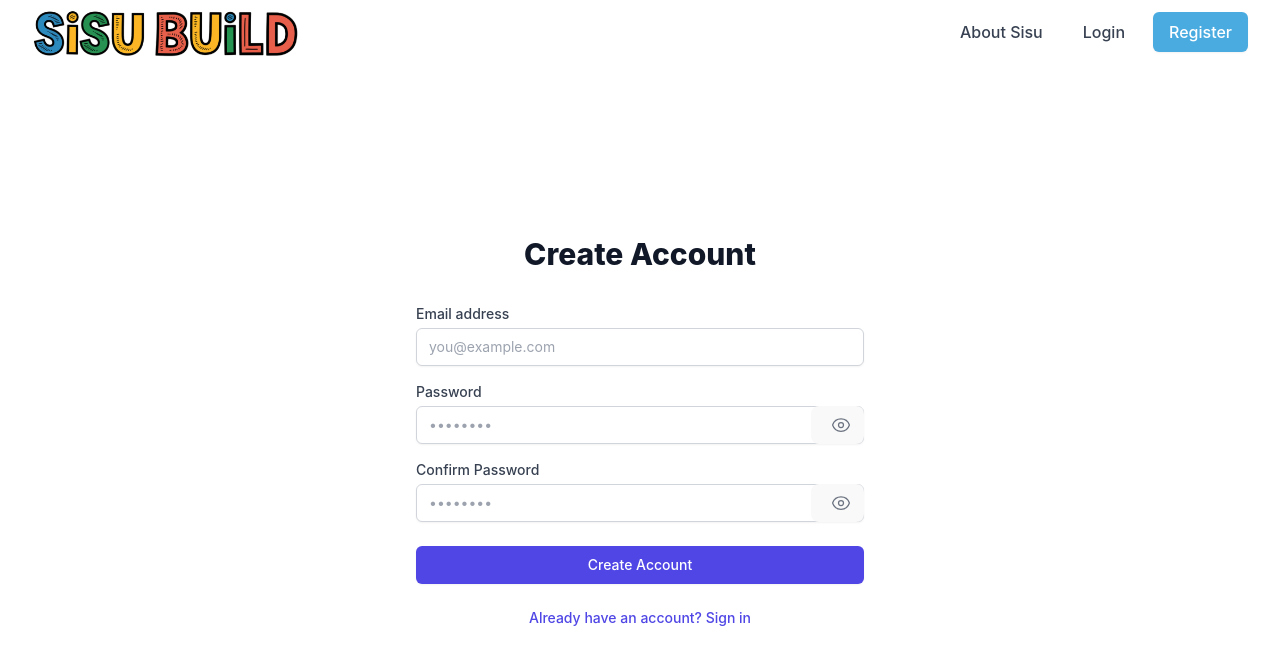
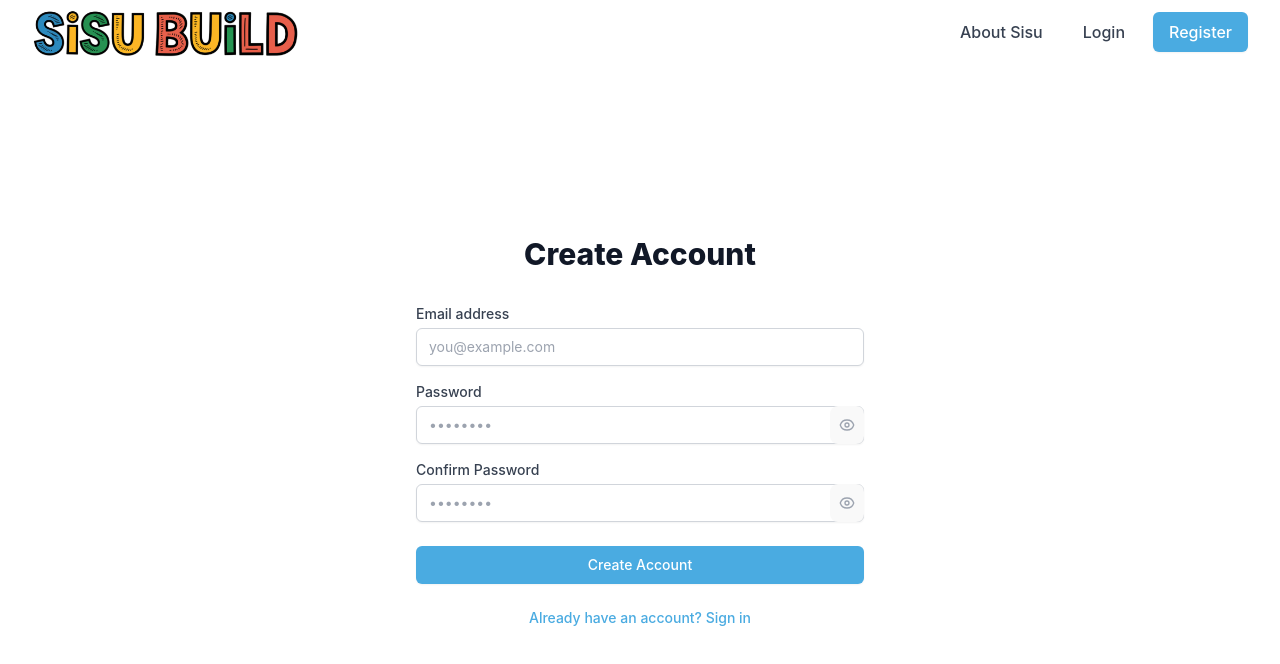
Before and after one commit to mrzacsmith/hack-a-lot, a React (Vite) app: page /register in a window 1280 px wide. Shown: the top 664 px of the page. Built offline with nearby package versions, Linux system fonts and the light colour scheme; no server answers.

Commit message:
👍 IMPROVE: update auth landing

```diff
--- a/src/components/PasswordReset.jsx
+++ b/src/components/PasswordReset.jsx
@@ -78,7 +78,7 @@ const PasswordReset = () => {
               required
               value={email}
               onChange={(e) => setEmail(e.target.value)}
-              className="mt-1 block w-full px-3 py-2 border border-gray-300 rounded-md shadow-sm text-gray-900 bg-white placeholder-gray-400 focus:outline-none focus:ring-indigo-500 focus:border-indigo-500 sm:text-sm"
+              className="mt-1 block w-full px-3 py-2 border border-gray-300 rounded-md shadow-sm text-gray-900 bg-white placeholder-gray-400 focus:outline-none focus:ring-sisu-blue focus:border-sisu-blue sm:text-sm"
               placeholder="you@example.com"
             />
           </div>
@@ -88,8 +88,8 @@ const PasswordReset = () => {
               type="submit"
               disabled={loading}
               className={`w-full flex justify-center py-2 px-4 border border-transparent rounded-md shadow-sm text-sm font-medium text-white ${loading
-                ? 'bg-indigo-400 cursor-not-allowed'
-                : 'bg-indigo-600 hover:bg-indigo-700 focus:outline-none focus:ring-2 focus:ring-offset-2 focus:ring-indigo-500'
+                ? 'bg-sisu-blue/70 cursor-not-allowed'
+                : 'bg-sisu-blue hover:bg-sisu-blue-dark focus:outline-none focus:ring-2 focus:ring-offset-2 focus:ring-sisu-blue transition-colors duration-200'
                 }`}
             >
               {loading ? (
@@ -107,10 +107,10 @@ const PasswordReset = () => {
           </div>
 
           <div className="flex items-center justify-between text-sm">
-            <Link to="/login" className="font-medium text-indigo-600 hover:text-indigo-500">
+            <Link to="/login" className="font-medium text-sisu-blue hover:text-sisu-blue-dark transition-colors duration-200">
               Back to Login
             </Link>
-            <Link to="/register" className="font-medium text-indigo-600 hover:text-indigo-500">
+            <Link to="/register" className="font-medium text-sisu-blue hover:text-sisu-blue-dark transition-colors duration-200">
               Create new account
             </Link>
           </div>
--- a/src/components/Register.jsx
+++ b/src/components/Register.jsx
@@ -107,7 +107,7 @@ const Register = ({ setIsAuthenticated }) => {
                 required
                 value={email}
                 onChange={(e) => setEmail(e.target.value)}
-                className="mt-1 block w-full px-3 py-2 border border-gray-300 rounded-md shadow-sm text-gray-900 bg-white placeholder-gray-400 focus:outline-none focus:ring-indigo-500 focus:border-indigo-500 sm:text-sm"
+                className="mt-1 block w-full px-3 py-2 border border-gray-300 rounded-md shadow-sm text-gray-900 bg-white placeholder-gray-400 focus:outline-none focus:ring-sisu-blue focus:border-sisu-blue sm:text-sm"
                 placeholder="you@example.com"
               />
             </div>
@@ -124,25 +124,28 @@ const Register = ({ setIsAuthenticated }) => {
                   required
                   value={password}
                   onChange={(e) => setPassword(e.target.value)}
-                  className="block w-full px-3 py-2 border border-gray-300 rounded-md shadow-sm text-gray-900 bg-white placeholder-gray-400 focus:outline-none focus:ring-indigo-500 focus:border-indigo-500 sm:text-sm pr-10"
+                  className="block w-full px-3 py-2 border border-gray-300 rounded-md shadow-sm text-gray-900 bg-white placeholder-gray-400 focus:outline-none focus:ring-sisu-blue focus:border-sisu-blue sm:text-sm"
                   placeholder="••••••••"
                 />
+                <div className="absolute inset-y-0 right-0 flex items-center">
                   <button
                     type="button"
-                  className="absolute inset-y-0 right-0 pr-3 flex items-center"
+                    className="px-2 text-gray-400 hover:text-gray-500 focus:outline-none"
                     onClick={() => setShowPassword(!showPassword)}
+                    tabIndex="-1"
                   >
                     {showPassword ? (
-                    <svg xmlns="http://www.w3.org/2000/svg" fill="none" viewBox="0 0 24 24" strokeWidth={1.5} stroke="currentColor" className="w-5 h-5 text-gray-500">
+                      <svg xmlns="http://www.w3.org/2000/svg" viewBox="0 0 24 24" fill="none" stroke="currentColor" className="w-4 h-4" strokeWidth="2">
                         <path strokeLinecap="round" strokeLinejoin="round" d="M3.98 8.223A10.477 10.477 0 001.934 12C3.226 16.338 7.244 19.5 12 19.5c.993 0 1.953-.138 2.863-.395M6.228 6.228A10.45 10.45 0 0112 4.5c4.756 0 8.773 3.162 10.065 7.498a10.523 10.523 0 01-4.293 5.774M6.228 6.228L3 3m3.228 3.228l3.65 3.65m7.894 7.894L21 21m-3.228-3.228l-3.65-3.65m0 0a3 3 0 10-4.243-4.243m4.242 4.242L9.88 9.88" />
                       </svg>
                     ) : (
-                    <svg xmlns="http://www.w3.org/2000/svg" fill="none" viewBox="0 0 24 24" strokeWidth={1.5} stroke="currentColor" className="w-5 h-5 text-gray-500">
+                      <svg xmlns="http://www.w3.org/2000/svg" viewBox="0 0 24 24" fill="none" stroke="currentColor" className="w-4 h-4" strokeWidth="2">
                         <path strokeLinecap="round" strokeLinejoin="round" d="M2.036 12.322a1.012 1.012 0 010-.639C3.423 7.51 7.36 4.5 12 4.5c4.638 0 8.573 3.007 9.963 7.178.07.207.07.431 0 .639C20.577 16.49 16.64 19.5 12 19.5c-4.638 0-8.573-3.007-9.963-7.178z" />
                         <path strokeLinecap="round" strokeLinejoin="round" d="M15 12a3 3 0 11-6 0 3 3 0 016 0z" />
                       </svg>
                     )}
                   </button>
+                </div>
               </div>
             </div>
             <div>
@@ -158,20 +161,22 @@ const Register = ({ setIsAuthenticated }) => {
                   required
                   value={confirmPassword}
                   onChange={(e) => setConfirmPassword(e.target.value)}
-                  className="block w-full px-3 py-2 border border-gray-300 rounded-md shadow-sm text-gray-900 bg-white placeholder-gray-400 focus:outline-none focus:ring-indigo-500 focus:border-indigo-500 sm:text-sm pr-10"
+                  className="block w-full px-3 py-2 border border-gray-300 rounded-md shadow-sm text-gray-900 bg-white placeholder-gray-400 focus:outline-none focus:ring-sisu-blue focus:border-sisu-blue sm:text-sm"
                   placeholder="••••••••"
                 />
+                <div className="absolute inset-y-0 right-0 flex items-center">
                   <button
                     type="button"
-                  className="absolute inset-y-0 right-0 pr-3 flex items-center"
+                    className="px-2 text-gray-400 hover:text-gray-500 focus:outline-none"
                     onClick={() => setShowConfirmPassword(!showConfirmPassword)}
+                    tabIndex="-1"
                   >
                     {showConfirmPassword ? (
-                    <svg xmlns="http://www.w3.org/2000/svg" fill="none" viewBox="0 0 24 24" strokeWidth={1.5} stroke="currentColor" className="w-5 h-5 text-gray-500">
+                      <svg xmlns="http://www.w3.org/2000/svg" viewBox="0 0 24 24" fill="none" stroke="currentColor" className="w-4 h-4" strokeWidth="2">
                         <path strokeLinecap="round" strokeLinejoin="round" d="M3.98 8.223A10.477 10.477 0 001.934 12C3.226 16.338 7.244 19.5 12 19.5c.993 0 1.953-.138 2.863-.395M6.228 6.228A10.45 10.45 0 0112 4.5c4.756 0 8.773 3.162 10.065 7.498a10.523 10.523 0 01-4.293 5.774M6.228 6.228L3 3m3.228 3.228l3.65 3.65m7.894 7.894L21 21m-3.228-3.228l-3.65-3.65m0 0a3 3 0 10-4.243-4.243m4.242 4.242L9.88 9.88" />
                       </svg>
                     ) : (
-                    <svg xmlns="http://www.w3.org/2000/svg" fill="none" viewBox="0 0 24 24" strokeWidth={1.5} stroke="currentColor" className="w-5 h-5 text-gray-500">
+                      <svg xmlns="http://www.w3.org/2000/svg" viewBox="0 0 24 24" fill="none" stroke="currentColor" className="w-4 h-4" strokeWidth="2">
                         <path strokeLinecap="round" strokeLinejoin="round" d="M2.036 12.322a1.012 1.012 0 010-.639C3.423 7.51 7.36 4.5 12 4.5c4.638 0 8.573 3.007 9.963 7.178.07.207.07.431 0 .639C20.577 16.49 16.64 19.5 12 19.5c-4.638 0-8.573-3.007-9.963-7.178z" />
                         <path strokeLinecap="round" strokeLinejoin="round" d="M15 12a3 3 0 11-6 0 3 3 0 016 0z" />
                       </svg>
@@ -180,18 +185,19 @@ const Register = ({ setIsAuthenticated }) => {
                 </div>
               </div>
             </div>
+          </div>
 
           <div>
             <button
               type="submit"
-              className="w-full flex justify-center py-2 px-4 border border-transparent rounded-md shadow-sm text-sm font-medium text-white bg-indigo-600 hover:bg-indigo-700 focus:outline-none focus:ring-2 focus:ring-offset-2 focus:ring-indigo-500"
+              className="w-full flex justify-center py-2 px-4 border border-transparent rounded-md shadow-sm text-sm font-medium text-white bg-sisu-blue hover:bg-sisu-blue-dark focus:outline-none focus:ring-2 focus:ring-offset-2 focus:ring-sisu-blue transition-colors duration-200"
             >
               Create Account
             </button>
           </div>
 
           <div className="text-sm text-center">
-            <Link to="/login" className="font-medium text-indigo-600 hover:text-indigo-500">
+            <Link to="/login" className="font-medium text-sisu-blue hover:text-sisu-blue-dark">
               Already have an account? Sign in
             </Link>
           </div>
--- a/src/pages/LandingPage.jsx
+++ b/src/pages/LandingPage.jsx
@@ -384,9 +384,13 @@ const LandingPage = () => {
         <div className="py-16 bg-white">
           <div className="max-w-7xl mx-auto px-4 sm:px-6 lg:px-8">
             <div className="text-center">
-              <div className="flex items-center justify-center gap-4">
-                <h2 className="text-5xl font-extrabold text-gray-900 flex items-center gap-4 sm:text-6xl">
-                  <span>Build Something Extraordinary</span>
+              <div className="flex flex-col sm:flex-row items-center justify-center whitespace-nowrap gap-2 sm:gap-4">
+                <h2 className="text-3xl font-extrabold text-gray-900 flex flex-col sm:flex-row items-center gap-1 sm:gap-4 sm:text-4xl leading-tight">
+                  <div className="flex flex-col items-center sm:flex-row sm:items-center gap-1 sm:gap-4">
+                    <span className="text-4xl sm:text-4xl">Build</span>
+                    <span className="text-4xl sm:text-4xl">Something</span>
+                    <span className="text-4xl sm:text-4xl">Extraordinary</span>
+                  </div>
                   <span>-</span>
                   <span>Find your Sisu</span>
                   <button
```
Also changed, not shown: src/components/Login.jsx (+12 -9 lines). Lines whose indentation alone changed are shown as unchanged.
